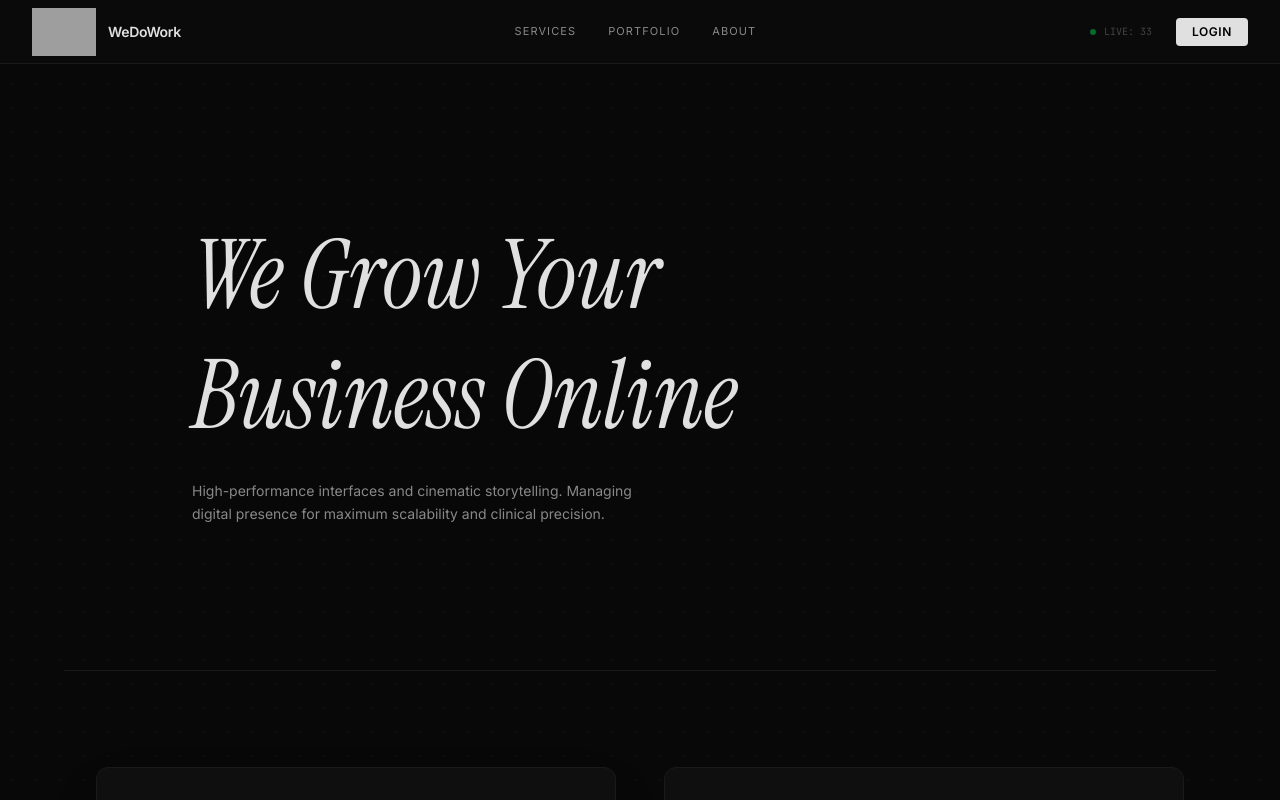
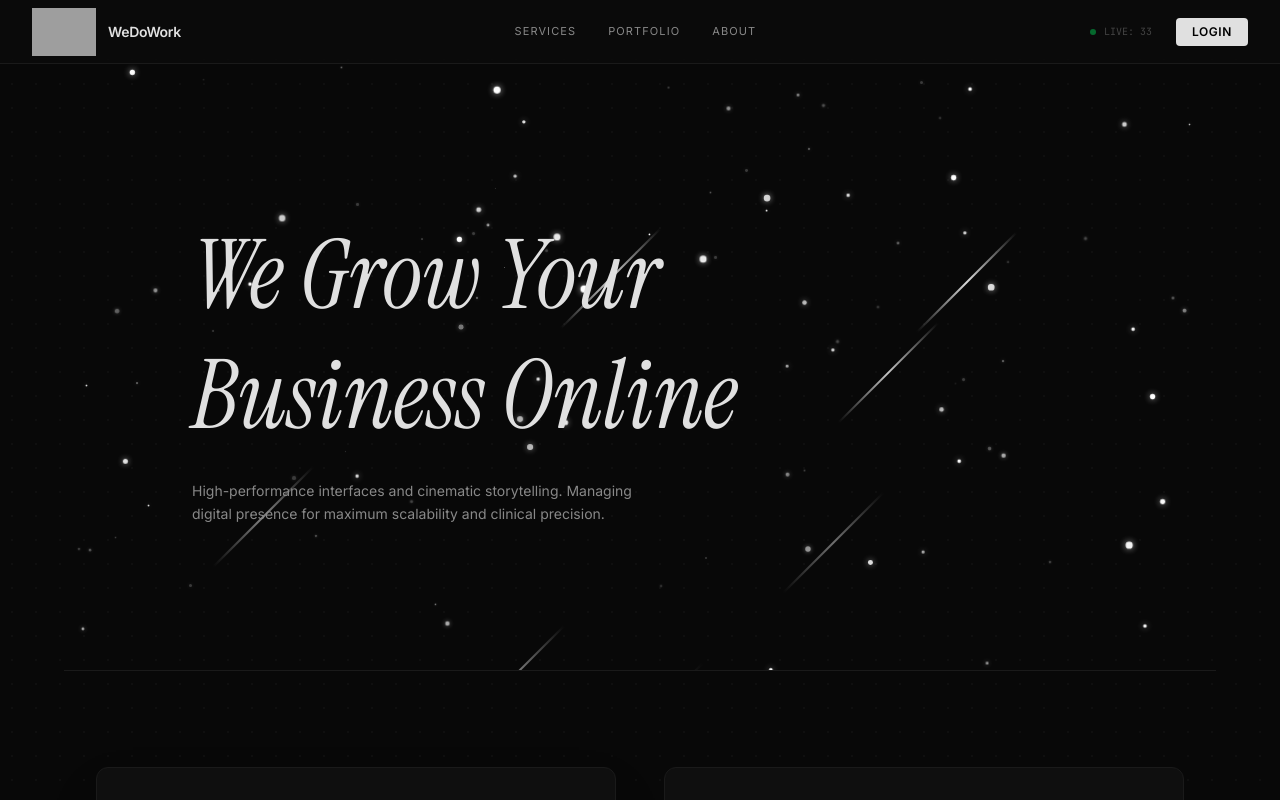
Before and after one commit to wedowork-team/wedowork, a React (Vite) app: page / in a window 1280 px wide. Shown: the top 800 px of the page. Built offline with nearby package versions, Linux system fonts and the light colour scheme; grey boxes are pictures that could not be loaded.

Commit message:
Updating Hero section

```diff
--- a/src/components/Hero.jsx
+++ b/src/components/Hero.jsx
@@ -1,9 +1,15 @@
 import { motion } from 'motion/react';
+import MeteorBackground from './meteor';
 
 export default function Hero() {
   return (
-    <section className="relative pt-32 pb-24 px-8" id="hero-section">
-      <div className="max-w-4xl mx-auto" id="hero-content">
+    <section className="relative pt-32 pb-24 px-8 overflow-hidden" id="hero-section">
+      <MeteorBackground />
+
+      <div
+        className="max-w-4xl mx-auto relative z-10"
+        id="hero-content"
+      >
         <motion.div
           initial={{ opacity: 0 }}
           animate={{ opacity: 1 }}
--- /dev/null
+++ b/src/components/meteor.css
@@ -0,0 +1,87 @@
+.space-background {
+    position: absolute;
+    inset: 0;
+    overflow: hidden;
+    z-index: 0;
+    pointer-events: none;
+}
+
+/* STARS */
+
+.star {
+    position: absolute;
+    background: white;
+    border-radius: 50%;
+    opacity: 0.8;
+    width: 2px;
+    height: 2px;
+
+    box-shadow:
+        0 0 4px rgba(255,255,255,0.7);
+
+    animation: twinkle ease-in-out infinite;
+}
+
+@keyframes twinkle {
+
+    0%, 100% {
+        opacity: 0.2;
+        transform: scale(1);
+    }
+
+    50% {
+        opacity: 1;
+        transform: scale(1.8);
+    }
+}
+
+/* METEORS */
+
+.meteor {
+    position: absolute;
+
+    width: 140px;
+    height: 2px;
+
+    background: linear-gradient(
+        90deg,
+        rgba(255,255,255,0),
+        rgba(255,255,255,0.9),
+        rgba(255,255,255,0)
+    );
+
+    border-radius: 999px;
+
+    transform: rotate(-45deg);
+
+    opacity: 0;
+
+    animation: meteorFall linear infinite;
+}
+
+.meteor::before {
+    display: none;
+}
+
+@keyframes meteorFall {
+
+    0% {
+        transform:
+            translate3d(0,0,0)
+            rotate(-45deg);
+
+        opacity: 0;
+    }
+
+    10% {
+        opacity: 1;
+    }
+
+    100% {
+        transform:
+            translate3d(-700px, 700px, 0)
+            rotate(-45deg);
+
+        opacity: 0;
+    }
+}
--- /dev/null
+++ b/src/components/meteor.jsx
@@ -0,0 +1,72 @@
+import React, { useEffect, useState } from "react";
+import "./meteor.css";
+
+const MeteorBackground = () => {
+  const [stars, setStars] = useState([]);
+  const [meteors, setMeteors] = useState([]);
+
+  useEffect(() => {
+
+    // STARS
+    const generatedStars = Array.from({ length: 100 }).map((_, i) => ({
+      id: i,
+      top: Math.random() * 100,
+      left: Math.random() * 100,
+      size: Math.random() * 3 + 1,
+      delay: Math.random() * 5,
+      duration: Math.random() * 3 + 2,
+    }));
+
+    setStars(generatedStars);
+
+    // METEORS
+    const generatedMeteors = Array.from({ length: 12 }).map((_, i) => ({
+      id: i,
+      top: Math.random() * 50,
+      left: Math.random() * 100,
+      delay: Math.random() * 10,
+      duration: Math.random() * 3 + 3,
+    }));
+
+    setMeteors(generatedMeteors);
+
+  }, []);
+
+  return (
+    <div className="space-background">
+
+      {/* STARS */}
+      {stars.map((star) => (
+        <span
+          key={star.id}
+          className="star"
+          style={{
+            top: `${star.top}%`,
+            left: `${star.left}%`,
+            width: `${star.size}px`,
+            height: `${star.size}px`,
+            animationDelay: `${star.delay}s`,
+            animationDuration: `${star.duration}s`,
+          }}
+        />
+      ))}
+
+      {/* METEORS */}
+      {meteors.map((meteor) => (
+        <span
+          key={meteor.id}
+          className="meteor"
+          style={{
+            top: `${meteor.top}%`,
+            left: `${meteor.left}%`,
+            animationDelay: `${meteor.delay * 2}s`,
+            animationDuration: `${meteor.duration * 2}s`,
+          }}
+        />
+      ))}
+
+    </div>
+  );
+};
+
+export default MeteorBackground;
```
Also changed, not shown: 1 other file (tests, documents, lock files or other folders).
